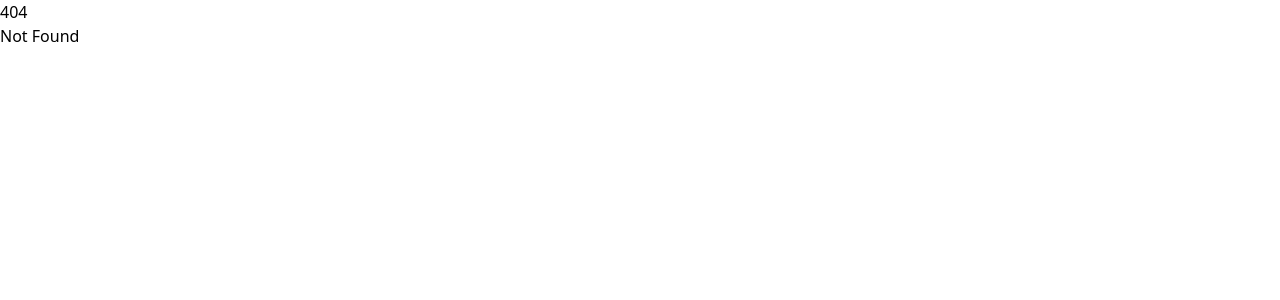
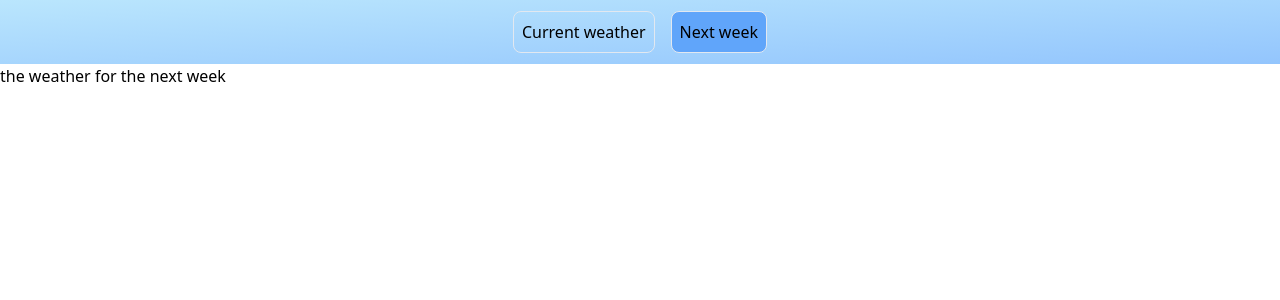
Before and after one commit to kpovel/weather-dashboard, a SvelteKit app: page /next-week in a window 1280 px wide. Before the commit this address had no page. Shown: the top 300 px of the page. Built offline with nearby package versions, Linux system fonts and the light colour scheme.

Commit message:
feet: created navigation menu

```diff
--- a/src/routes/+layout.svelte
+++ b/src/routes/+layout.svelte
@@ -1,5 +1,7 @@
 <script>
-	import '../app.css';
+  import '../app.css';
+  import Nav from './Nav.svelte';
 </script>
 
+<Nav />
 <slot />
--- /dev/null
+++ b/src/routes/Nav.svelte
@@ -0,0 +1,24 @@
+<script>
+  import { page } from '$app/stores';
+
+  const paths = [
+    { name: 'Current weather', href: '/' },
+    { name: 'Next week', href: '/next-week' }
+  ];
+  $: pageRoute = $page.route.id;
+</script>
+
+<header>
+  <nav class="m-auto h-[8vh] bg-gradient-to-br from-sky-200 to-blue-300">
+    <div class="flex h-full items-center justify-center">
+      {#each paths as path}
+        <a
+          class={`mx-2 rounded-lg border border-slate-200 p-2 text-center ${
+            pageRoute === path.href && 'bg-blue-400'
+          }`}
+          href={path.href}>{path.name}</a
+        >
+      {/each}
+    </div>
+  </nav>
+</header>
--- /dev/null
+++ b/src/routes/next-week/+page.svelte
@@ -0,0 +1 @@
+<p>the weather for the next week</p>
```
